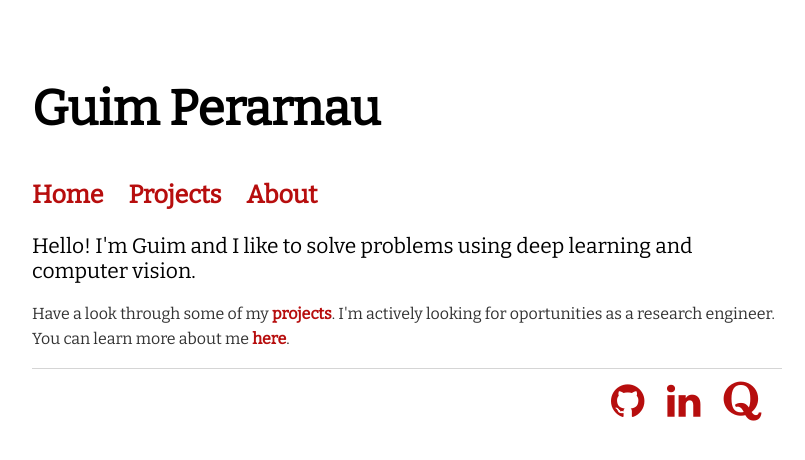
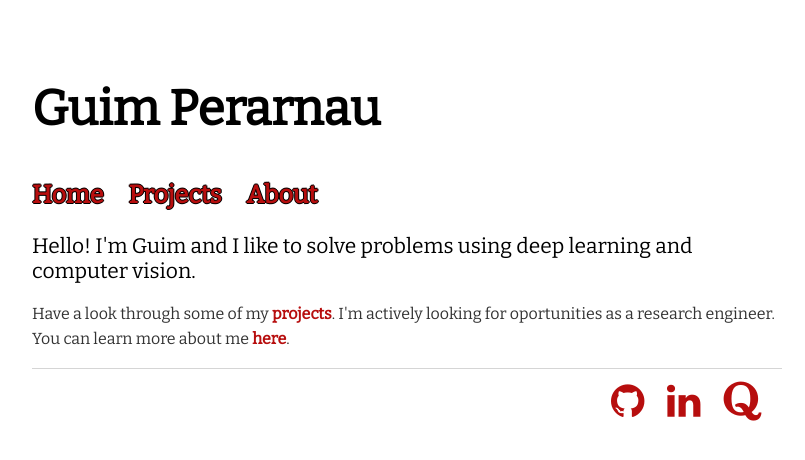
Before and after one commit to Guim3/guim3.github.io, a Jekyll site: the page built from index.html, in a window 1280 px wide. Shown: the top 460 px of the page, without its empty margins (233-1038 px from the left). Built offline with Jekyll 4.4.1, drawn with Linux system fonts in a browser that asks for light colours.

Commit message:
Add contour to navigation links

```diff
--- a/css/main.css
+++ b/css/main.css
@@ -18,6 +18,7 @@ nav ul {
     list-style: none;
     font-size: 25px;
     font-weight: bold;
+    text-shadow: -1px 0 black, 0 1px black, 1px 0 black, 0 -1px black;
 }
 
 div.intro {
```
